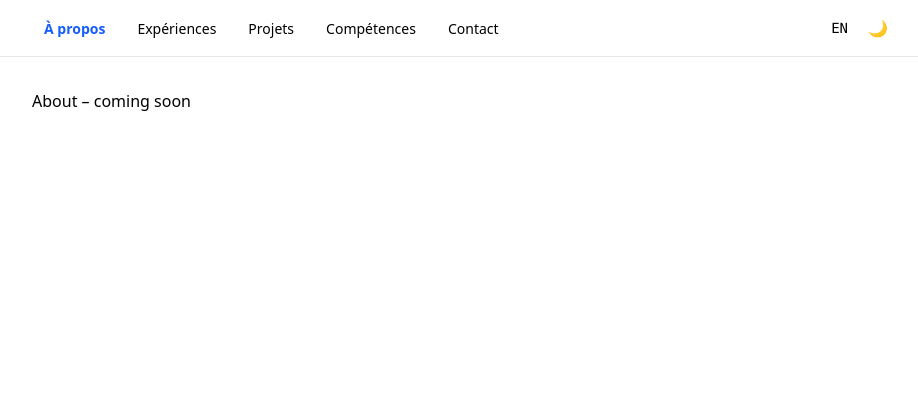
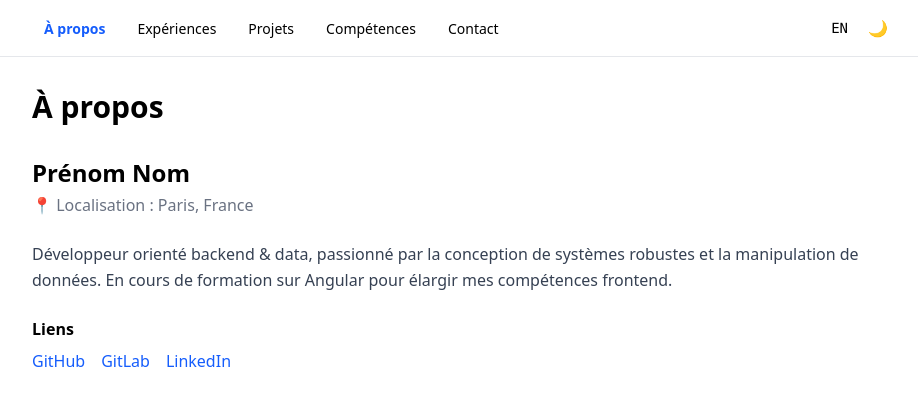
Before and after one commit to AloisDrck/angular-sandbox-v1, an Angular app: page /about in a window 1280 px wide. Shown: the top 406 px of the page, without its empty margins (176-1094 px from the left). Built offline with nearby package versions, Linux system fonts and the light colour scheme; data requests are answered from the project's data file.

Commit message:
feat: add About page with toSignal HTTP pattern

```diff
--- /dev/null
+++ b/src/app/features/about/about.html
@@ -0,0 +1,36 @@
+<section>
+  <h1 class="text-3xl font-bold mb-8">{{ i18n.t('about.title') }}</h1>
+
+  @if (about(); as data) {
+    <div class="space-y-6">
+      <div>
+        <h2 class="text-2xl font-semibold">{{ data.name }}</h2>
+        <p class="text-gray-500 dark:text-gray-400 mt-1">
+          📍 {{ i18n.t('about.location') }} : {{ data.location }}
+        </p>
+      </div>
+
+      <p class="text-gray-700 dark:text-gray-300 leading-relaxed">{{ data.bio }}</p>
+
+      <div>
+        <h3 class="font-semibold mb-2">{{ i18n.t('about.links') }}</h3>
+        <ul class="flex gap-4">
+          <li>
+            <a [href]="data.links.repoGit" target="_blank" rel="noopener"
+               class="text-blue-600 hover:underline dark:text-blue-400">GitHub</a>
+          </li>
+          <li>
+            <a [href]="data.links.gitlab" target="_blank" rel="noopener"
+               class="text-blue-600 hover:underline dark:text-blue-400">GitLab</a>
+          </li>
+          <li>
+            <a [href]="data.links.linkedin" target="_blank" rel="noopener"
+               class="text-blue-600 hover:underline dark:text-blue-400">LinkedIn</a>
+          </li>
+        </ul>
+      </div>
+    </div>
+  } @else {
+    <p class="text-gray-400">Chargement...</p>
+  }
+</section>
--- a/src/app/features/about/about.ts
+++ b/src/app/features/about/about.ts
@@ -1,7 +1,15 @@
-import { Component } from '@angular/core'
+import { Component, inject } from '@angular/core'
+import { toSignal } from '@angular/core/rxjs-interop'
+import { PortfolioService } from '../../core/services/portfolio.service'
+import { I18nService } from '../../core/services/i18n.service'
 
 @Component({
   selector: 'app-about',
-  template: '<p>About – coming soon</p>',
+  templateUrl: './about.html',
 })
-export class AboutComponent {}
+export class AboutComponent {
+  protected i18n = inject(I18nService)
+  private portfolioService = inject(PortfolioService)
+
+  protected about = toSignal(this.portfolioService.getAbout())
+}
```
